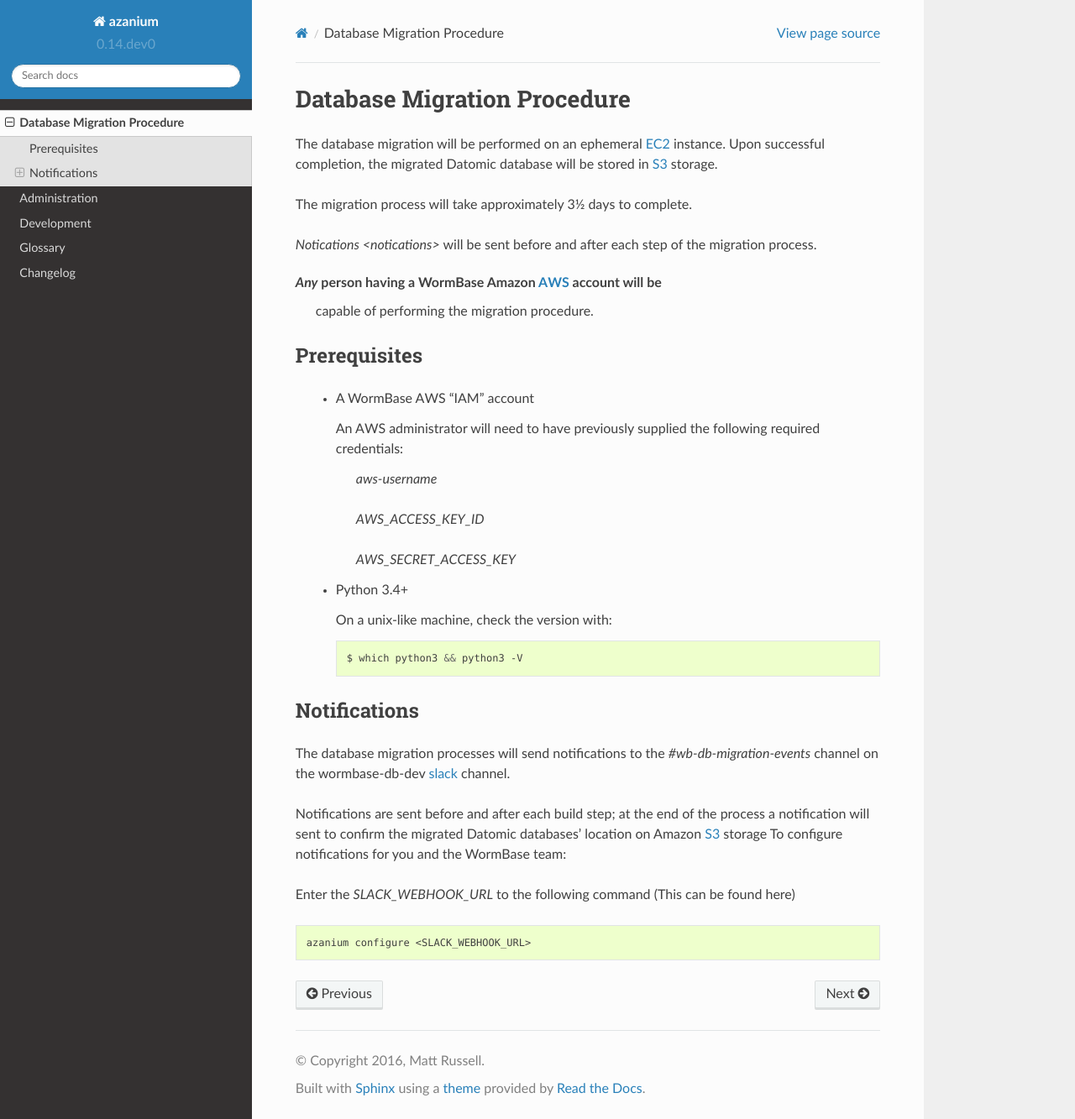
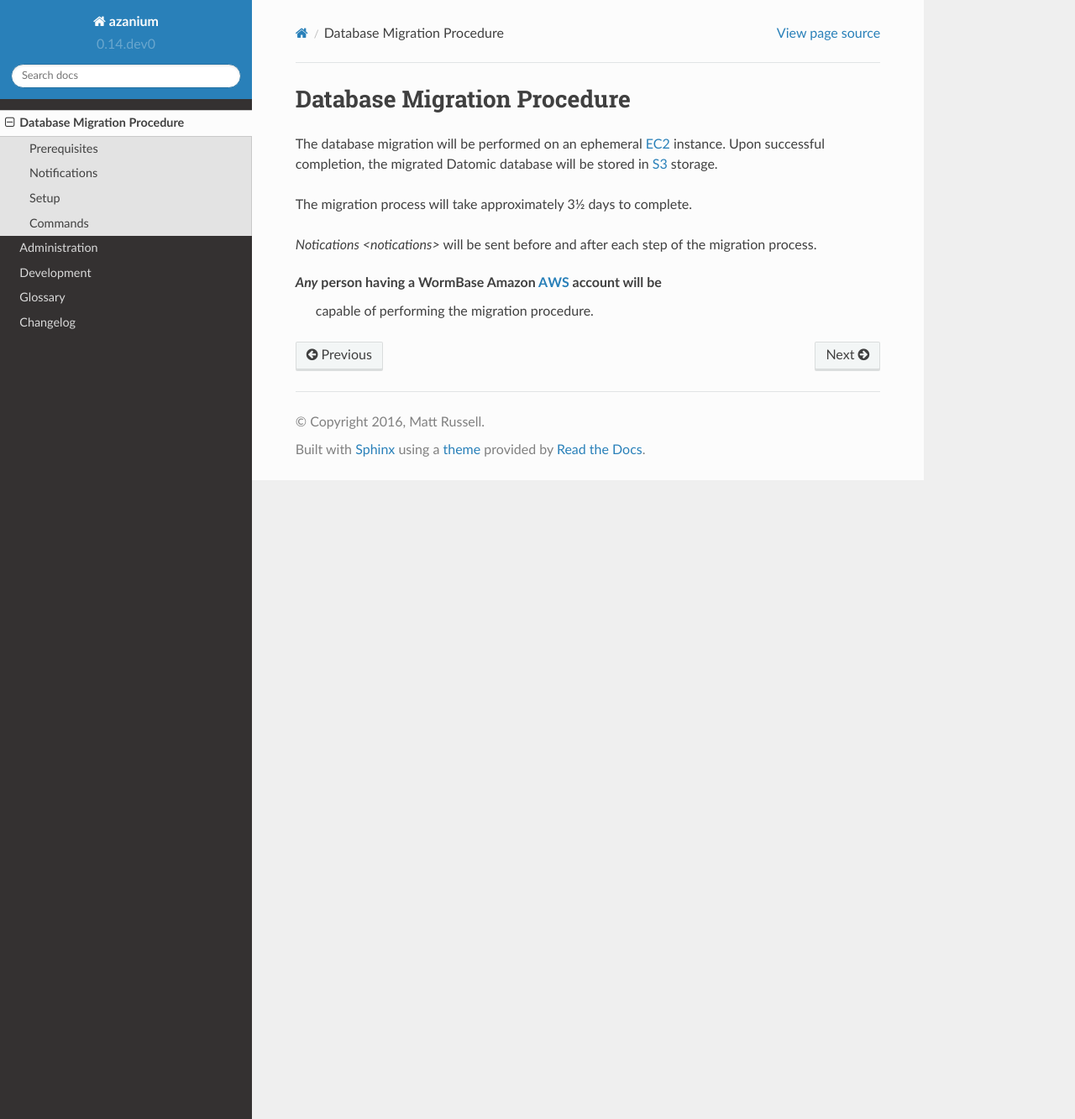
Before and after one commit to WormBase/db-migration, a Sphinx documentation site: the page built from docs/source/user/index.rst, in a window 1280 px wide and 1333 px high. Shown: the whole window at 84% size. Built offline with Sphinx 7.4.7 and the Read the Docs theme 2.0.0, drawn with Linux system fonts in a browser that asks for light colours.

Commit message:
Create new top-level sections.

```diff
--- a/docs/source/user/index.rst
+++ b/docs/source/user/index.rst
@@ -13,52 +13,12 @@
 *Any* person having a WormBase Amazon :term:`AWS` account will be
  capable of performing the migration procedure.
 
-Prerequisites
--------------
-
-  * A WormBase AWS “IAM” account
-
-    An AWS administrator will need to have previously supplied
-    the following required credentials:
-
-  	*aws-username*
-
-	*AWS_ACCESS_KEY_ID*
-
-  	*AWS_SECRET_ACCESS_KEY*
-
-  * Python 3.4+
-
-    On a unix-like machine, check the version with:
-
-    .. code-block:: bash
-
-       $ which python3 && python3 -V
-
-.. notifications:
-
-Notifications
--------------
-The database migration processes will send notifications to the
-`#wb-db-migration-events` channel on the wormbase-db-dev :term:`slack`
-channel.
-
-Notifications are sent before and after each build step; at the end of
-the process a notification will sent to confirm the migrated Datomic
-databases’ location on Amazon :term:`S3` storage To configure
-notifications for you and the WormBase team:
-
-Enter the `SLACK_WEBHOOK_URL` to the following command (This can be
-found here)
-
-.. code-block:: bash
-
-   azanium configure <SLACK_WEBHOOK_URL>
-
 
 .. toctree::
    :hidden:
    :maxdepth: 1
 
+   prerequisites
+   notifications
    setup
    commands
```
Also changed, not shown: docs/source/user/notifications.rst (added, +22 -0 lines), docs/source/user/prerequisites.rst (added, +22 -0 lines).
